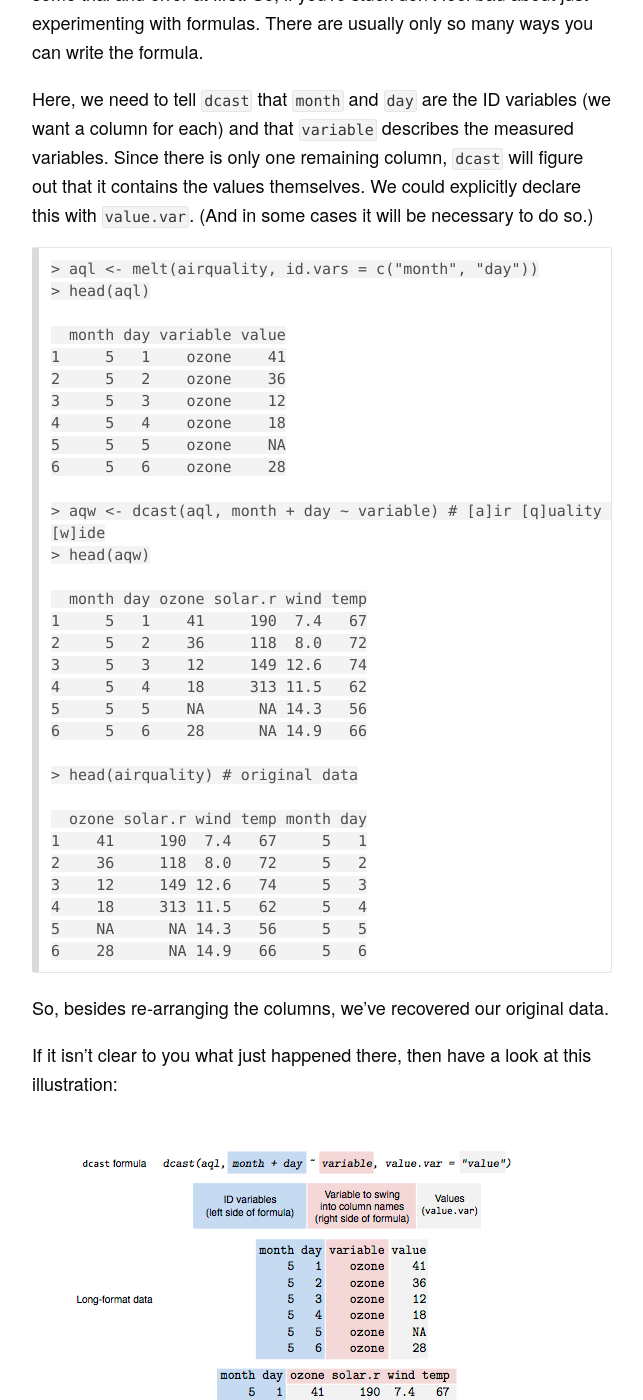
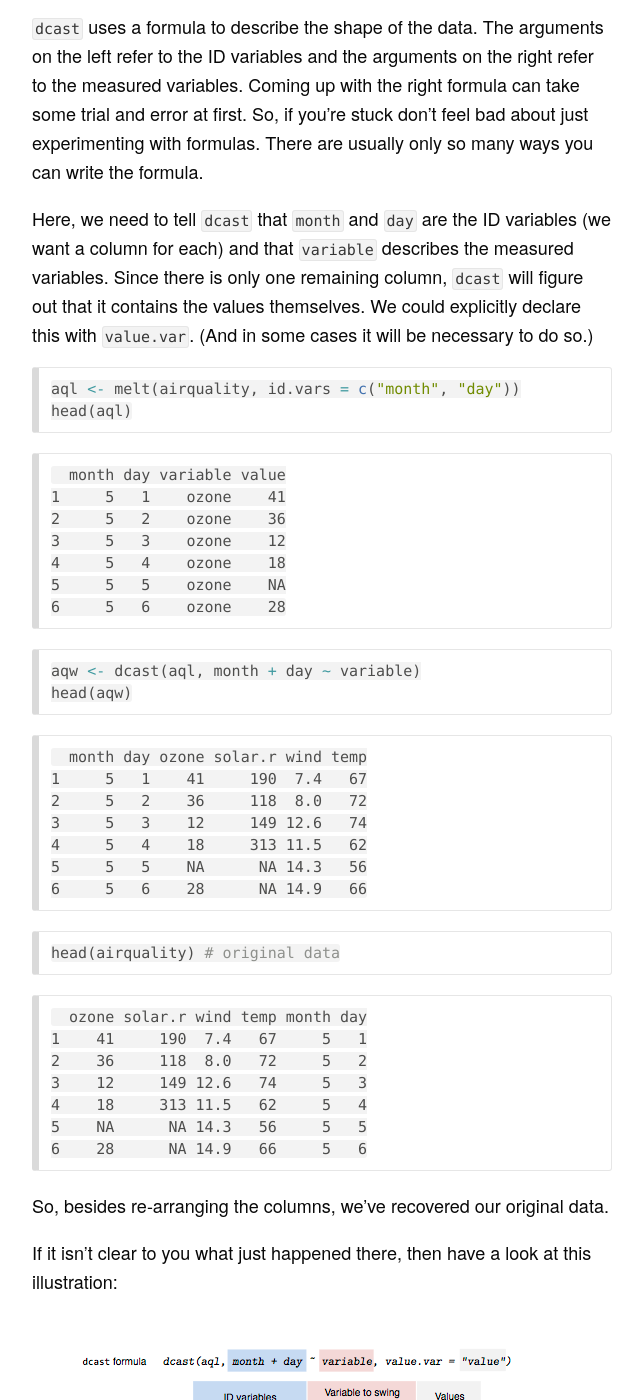
Before and after one commit to seananderson/seananderson.ca, a Jekyll site: the page built from _posts/2013-10-19-reshape.md, in a window 1280 px wide and 1400 px high, scrolled down 4100 px. Shown: the whole window, without its empty margins (318-961 px from the left). Built offline with Jekyll 4.4.1, drawn with Linux system fonts in a browser that asks for light colours; Markdown is read by kramdown in place of the engine named in the settings; comment, search, counter and statistics services are not loaded; some of the changed text lies outside the part shown.

Commit message:
Add r syntax code chunks

````diff
--- a/_posts/2013-10-19-reshape.md
+++ b/_posts/2013-10-19-reshape.md
@@ -73,8 +73,10 @@ For this example we’ll work with the `airquality` dataset that is built
 into `R`. First we’ll change the column names to lower case to make them
 easier to work with. Then we’ll look at the data:
 
-    > names(airquality) <- tolower(names(airquality))
-    > head(airquality)
+```r
+names(airquality) <- tolower(names(airquality))
+head(airquality)
+```
 
       ozone solar.r wind temp month day
     1    41     190  7.4   67     5   1
@@ -87,8 +89,10 @@ easier to work with. Then we’ll look at the data:
 What happens if we run the function `melt` with all the default argument
 values?
 
-    > aql <- melt(airquality) # [a]ir [q]uality [l]ong format
-    > head(aql)
+```r
+aql <- melt(airquality) # [a]ir [q]uality [l]ong format
+head(aql)
+```
 
       variable value
     1    ozone    41
@@ -98,7 +102,9 @@ values?
     5    ozone    NA
     6    ozone    28
 
-    > tail(aql)
+```r
+tail(aql)
+```
 
         variable value
     913      day    25
@@ -115,8 +121,10 @@ to know the values of `ozone`, `solar.r`, `wind`, and `temp` for each
 `month` and `day` to be “ID variables”. ID variables are the variables
 that identify individual rows of data.
 
-    > aql <- melt(airquality, id.vars = c("month", "day"))
-    > head(aql)
+```r
+aql <- melt(airquality, id.vars = c("month", "day"))
+head(aql)
+```
 
       month day variable value
     1     5   1    ozone    41
@@ -129,9 +137,12 @@ that identify individual rows of data.
 What if we wanted to control the column names in our long-format data?
 `melt` lets us set those too all in one step:
 
-    > aql <- melt(airquality, id.vars = c("month", "day"),
-        variable.name = "climate_variable", value.name = "climate_value")
-    > head(aql)
+```r
+aql <- melt(airquality, id.vars = c("month", "day"),
+  variable.name = "climate_variable",
+  value.name = "climate_value")
+head(aql)
+```
 
       month day climate_variable climate_value
     1     5   1            ozone            41
@@ -172,8 +183,10 @@ measured variables. Since there is only one remaining column,
 explicitly declare this with `value.var`. (And in some cases it will be
 necessary to do so.)
 
-    > aql <- melt(airquality, id.vars = c("month", "day"))
-    > head(aql)
+```r
+aql <- melt(airquality, id.vars = c("month", "day"))
+head(aql)
+```
 
       month day variable value
     1     5   1    ozone    41
@@ -183,8 +196,10 @@ necessary to do so.)
     5     5   5    ozone    NA
     6     5   6    ozone    28
 
-    > aqw <- dcast(aql, month + day ~ variable) # [a]ir [q]uality [w]ide
-    > head(aqw)
+```r
+aqw <- dcast(aql, month + day ~ variable)
+head(aqw)
+```
 
       month day ozone solar.r wind temp
     1     5   1    41     190  7.4   67
@@ -194,7 +209,9 @@ necessary to do so.)
     5     5   5    NA      NA 14.3   56
     6     5   6    28      NA 14.9   66
 
-    > head(airquality) # original data
+```r
+head(airquality) # original data
+```
 
       ozone solar.r wind temp month day
     1    41     190  7.4   67     5   1
@@ -220,7 +237,9 @@ One confusing “mistake” you might make is casting a dataset in which
 there is more than one value per data cell. For example, this time we
 won’t include `day` as an ID variable:
 
-    > dcast(aql, month ~ variable)
+```r
+dcast(aql, month ~ variable)
+```
 
       month ozone solar.r wind temp
     1     5    31      31   31   31
@@ -244,7 +263,10 @@ the option `na.rm = TRUE` through the `...` argument to remove `NA`
 values. (The `...` let’s you pass on additional arguments to your
 `fun.aggregate` function, here `mean`.
 
-    > dcast(aql, month ~ variable, fun.aggregate = mean, na.rm = TRUE)
+```r
+dcast(aql, month ~ variable, fun.aggregate = mean,
+  na.rm = TRUE)
+```
 
       month ozone solar.r   wind  temp
     1     5 23.62   181.3 11.623 65.55
````
Also changed, not shown: _posts/2013-08-23-debugging-r.md (+48 -24 lines).
